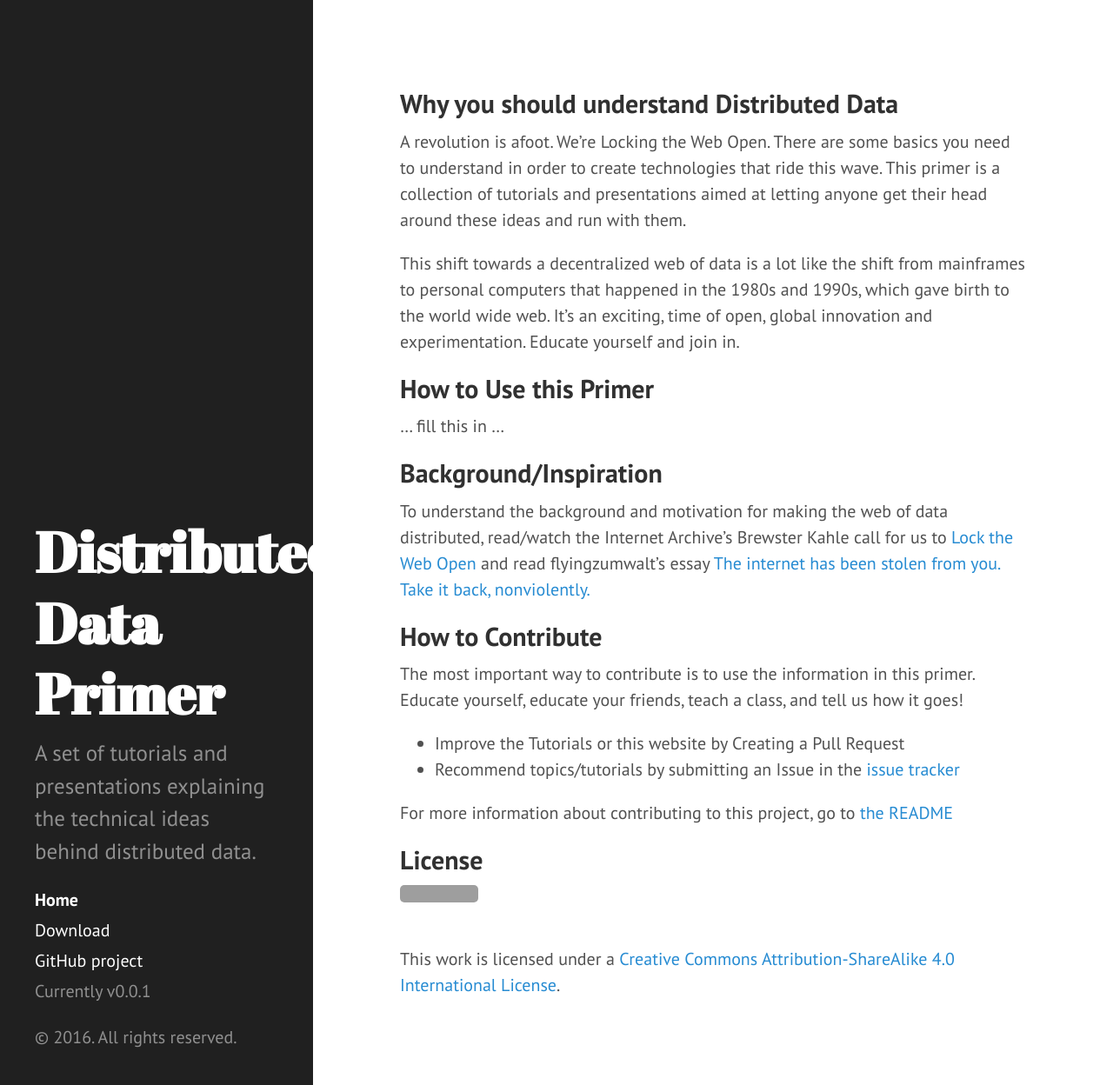
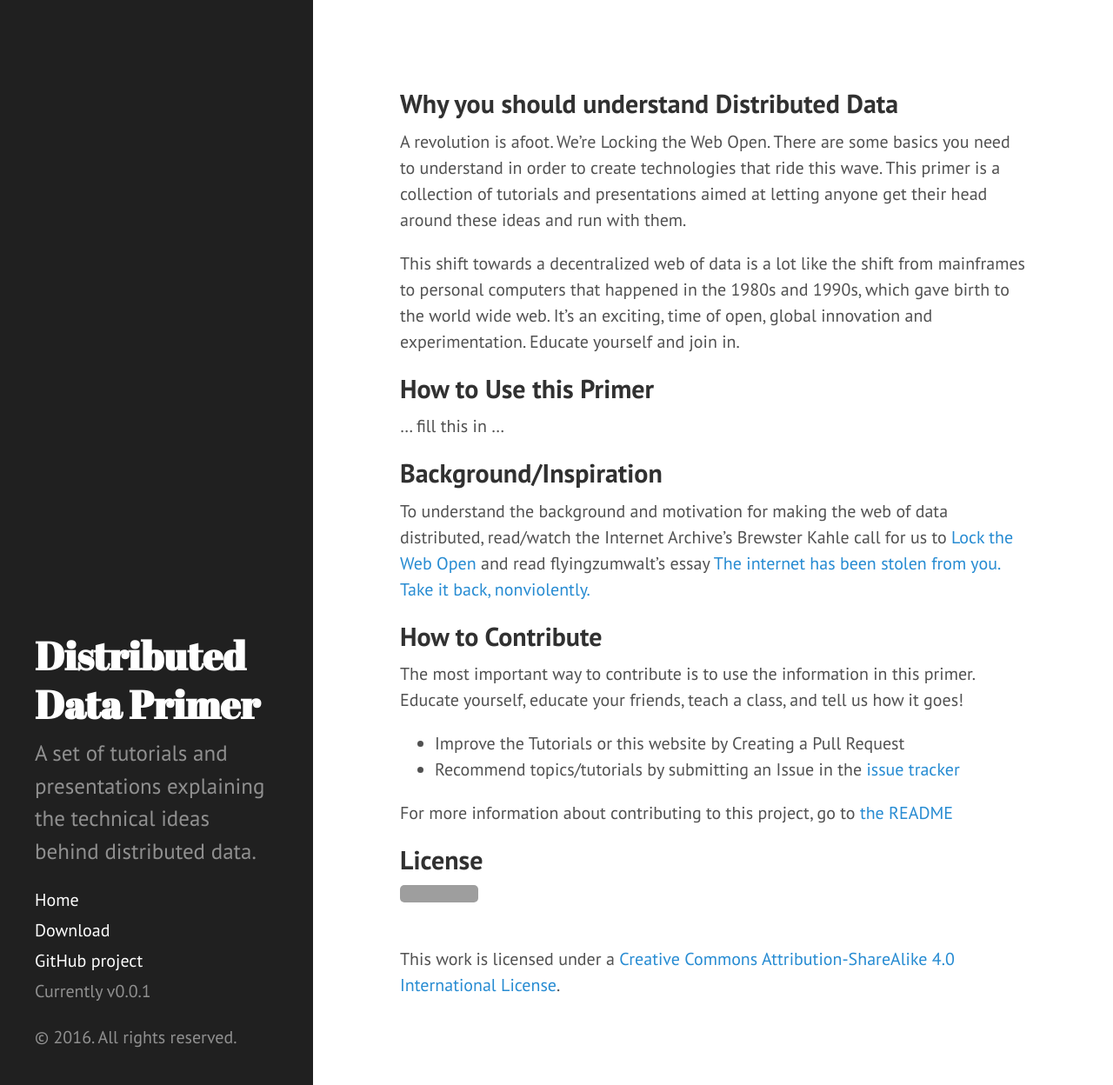
Before and after one commit to swadeshi/decentralized-web-primer, a Jekyll site: the page built from index.md, in a window 1280 px wide and 1248 px high. Shown: the whole window at 87% size. Built offline with Jekyll 4.4.1, drawn with Linux system fonts in a browser that asks for light colours; grey boxes are pictures that could not be loaded.

```diff
--- a/_config.yml
+++ b/_config.yml
@@ -10,7 +10,7 @@ title:            Distributed Data Primer
 tagline:          'How to lock the web open'
 description:      'A set of tutorials and presentations explaining the technical ideas behind distributed data.'
 url:              http://swadeshi.github.io/distributed-data-primer/
-baseurl:          /
+baseurl:          /distributed-data-primer/
 
 author:
   name:           'Matt Zumwalt'
--- a/_includes/head.html
+++ b/_includes/head.html
@@ -18,6 +18,7 @@
   <link rel="stylesheet" href="{{ site.baseurl }}public/css/poole.css">
   <link rel="stylesheet" href="{{ site.baseurl }}public/css/syntax.css">
   <link rel="stylesheet" href="{{ site.baseurl }}public/css/hyde.css">
+  <link rel="stylesheet" href="{{ site.baseurl }}stylesheets/site.css">
   <link rel="stylesheet" href="http://fonts.googleapis.com/css?family=PT+Sans:400,400italic,700|Abril+Fatface">
 
   <!-- Icons -->
--- /dev/null
+++ b/stylesheets/site.css
@@ -0,0 +1,3 @@
+.sidebar-about h1 {
+  font-size: 2.25rem;
+}
```
